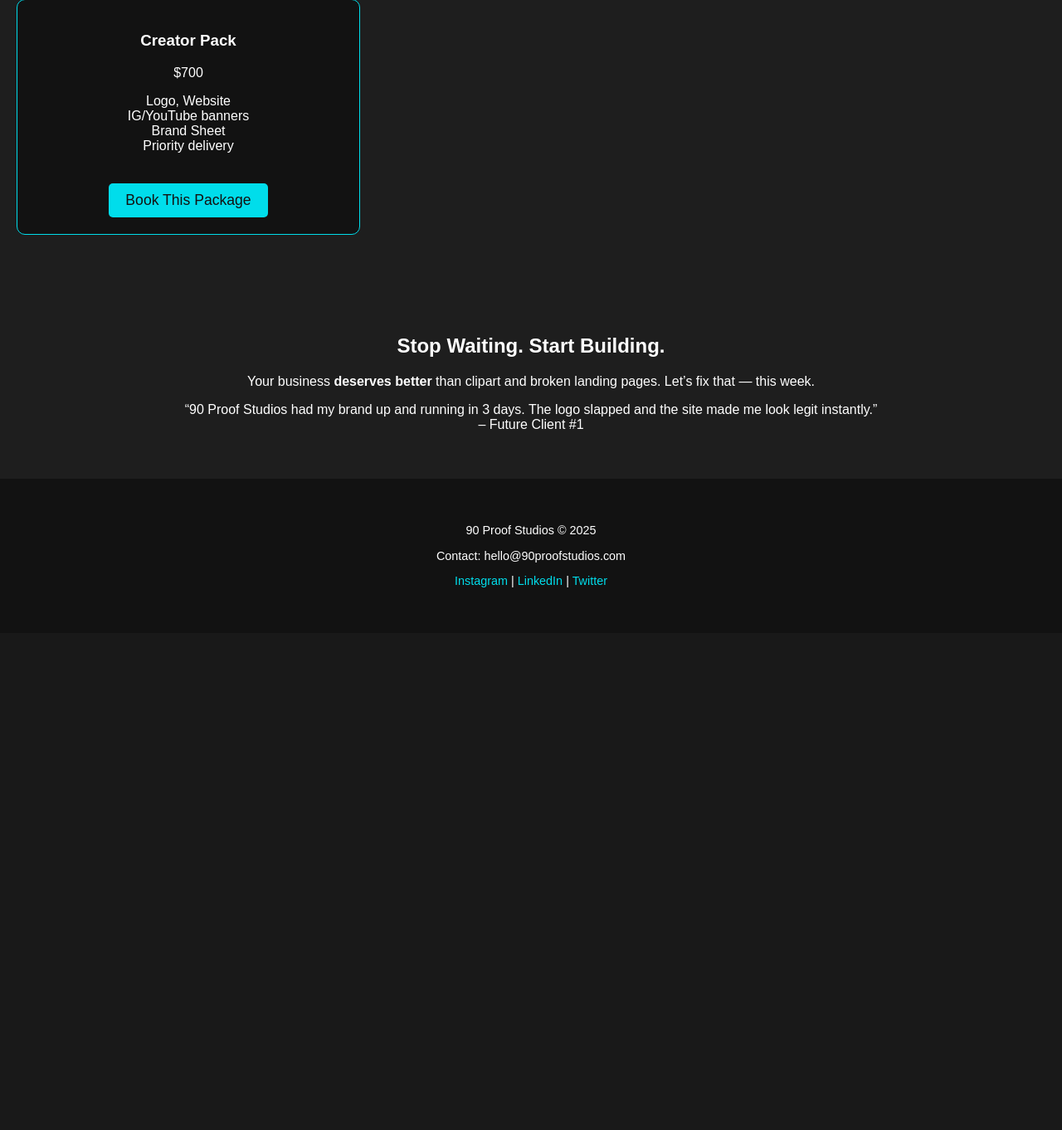
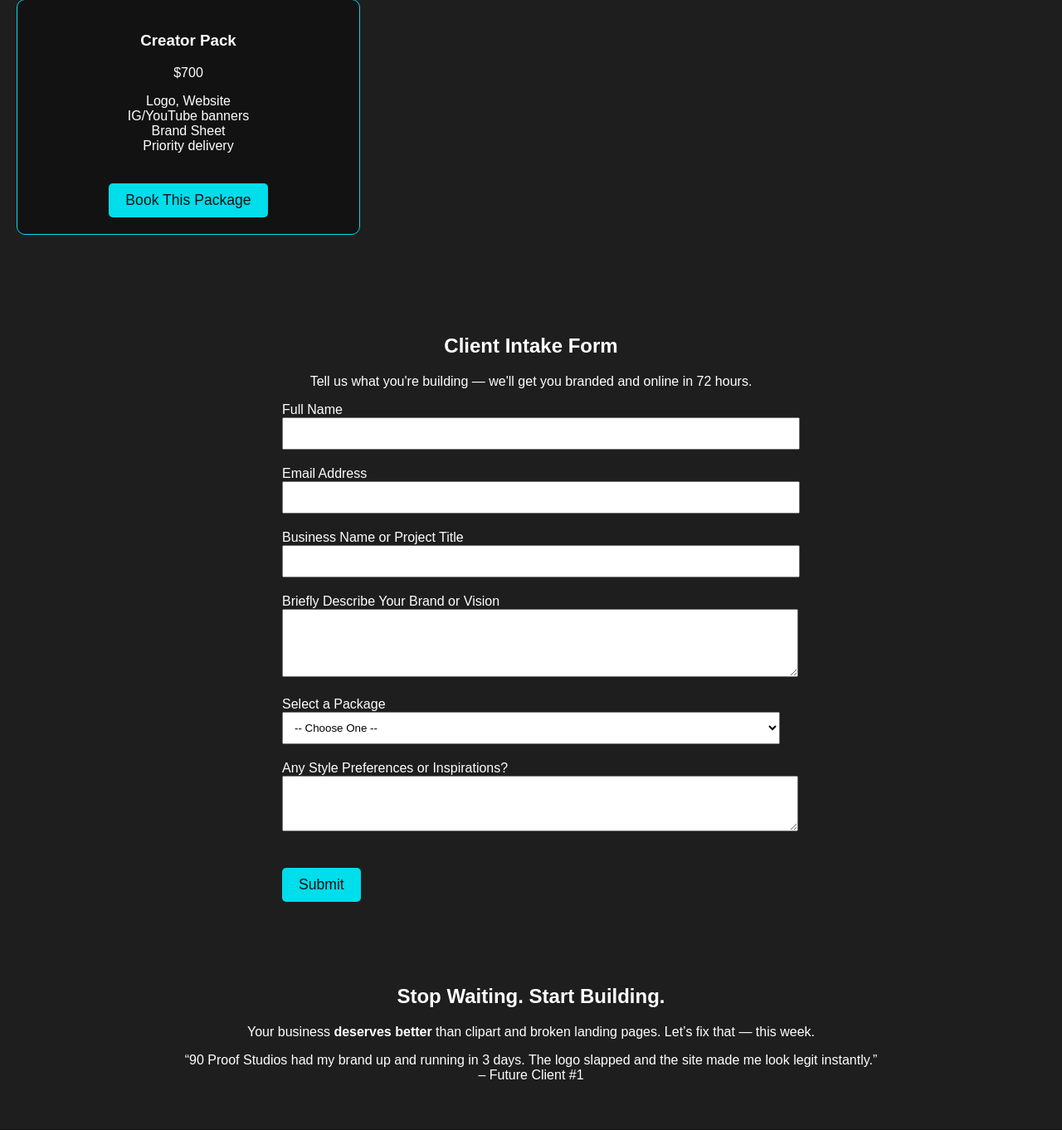
Before and after one commit to Kdowski/90proofstudios-site, a Flask app: page / in a window 1280 px wide. Shown: the part 1352-2714 px from the top of the page at 83% size. Before the commit the page ends 2060 px from the top, so only its background shows below. Run offline with Flask 3, Linux system fonts and the light colour scheme.

Commit message:
Update index.html
adding the intake form to the site

```diff
--- a/templates/index.html
+++ b/templates/index.html
@@ -171,6 +171,38 @@
     </div>
   </div>
 </section>
+  <section id="intake-form" style="padding: 40px; text-align: center;">
+  <h2>Client Intake Form</h2>
+  <p>Tell us what you're building — we'll get you branded and online in 72 hours.</p>
+
+  <form action="/submit" method="POST" style="max-width: 600px; margin: auto; text-align: left;">
+    <label for="name">Full Name</label><br>
+    <input type="text" name="name" id="name" required style="width: 100%; padding: 10px; margin-bottom: 20px;"><br>
+
+    <label for="email">Email Address</label><br>
+    <input type="email" name="email" id="email" required style="width: 100%; padding: 10px; margin-bottom: 20px;"><br>
+
+    <label for="business">Business Name or Project Title</label><br>
+    <input type="text" name="business" id="business" required style="width: 100%; padding: 10px; margin-bottom: 20px;"><br>
+
+    <label for="description">Briefly Describe Your Brand or Vision</label><br>
+    <textarea name="description" id="description" rows="4" required style="width: 100%; padding: 10px; margin-bottom: 20px;"></textarea><br>
+
+    <label for="package">Select a Package</label><br>
+    <select name="package" id="package" required style="width: 100%; padding: 10px; margin-bottom: 20px;">
+      <option value="">-- Choose One --</option>
+      <option value="starter">Starter Shot ($150)</option>
+      <option value="launch">Launch Kit ($450)</option>
+      <option value="creator">Creator Pack ($700)</option>
+    </select><br>
+
+    <label for="style">Any Style Preferences or Inspirations?</label><br>
+    <textarea name="style" id="style" rows="3" style="width: 100%; padding: 10px; margin-bottom: 20px;"></textarea><br>
+
+    <button type="submit" class="cta-button">Submit</button>
+  </form>
+</section>
+
 
 <section>
   <h2>Stop Waiting. Start Building.</h2>
```
